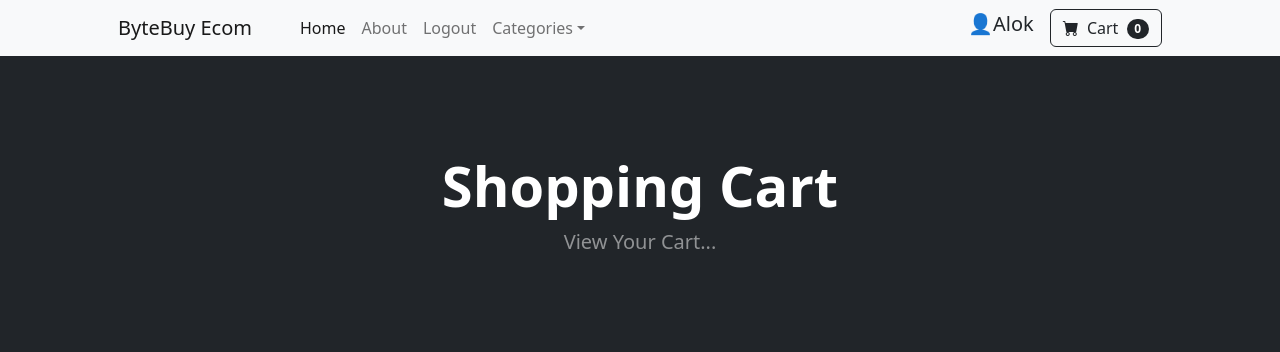
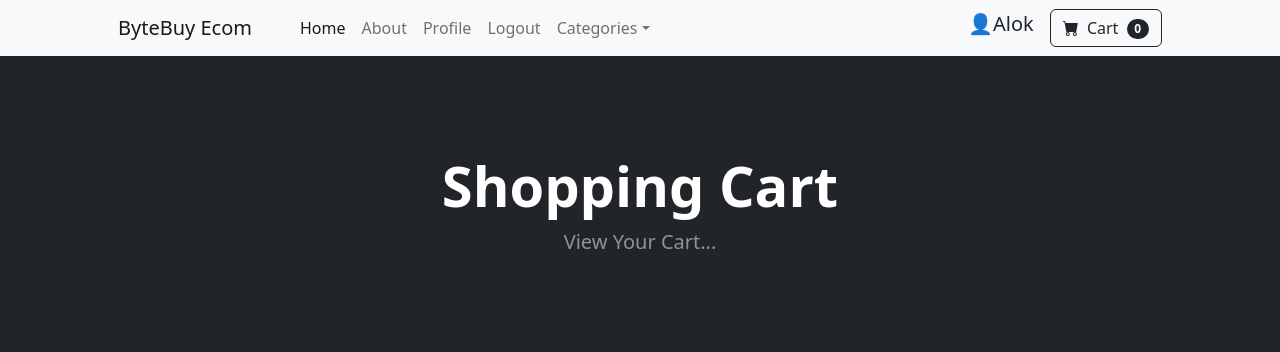
Before and after one commit to Alokbabuyadhuvanshi/E-commerce, a Django app: page /cart/ in a window 1280 px wide. Shown: the top 352 px of the page. Run offline with Django 5.2, Linux system fonts and the light colour scheme; the first user in the database is signed in; some libraries are stand-ins or nearby versions.

Commit message:
update profile button on navbar

```diff
--- a/ecom/store/templates/navbar.html
+++ b/ecom/store/templates/navbar.html
@@ -8,6 +8,8 @@
                 <li class="nav-item"><a class="nav-link" href="{% url 'about' %}">About</a></li>
 
                 {% if user.is_authenticated %}
+
+                <li class="nav-item"><a class="nav-link" href="{% url 'update_user' %}">Profile</a></li>
 
                 <li class="nav-item"><a class="nav-link" href="{% url 'logout' %}">Logout</a></li>
 
```
